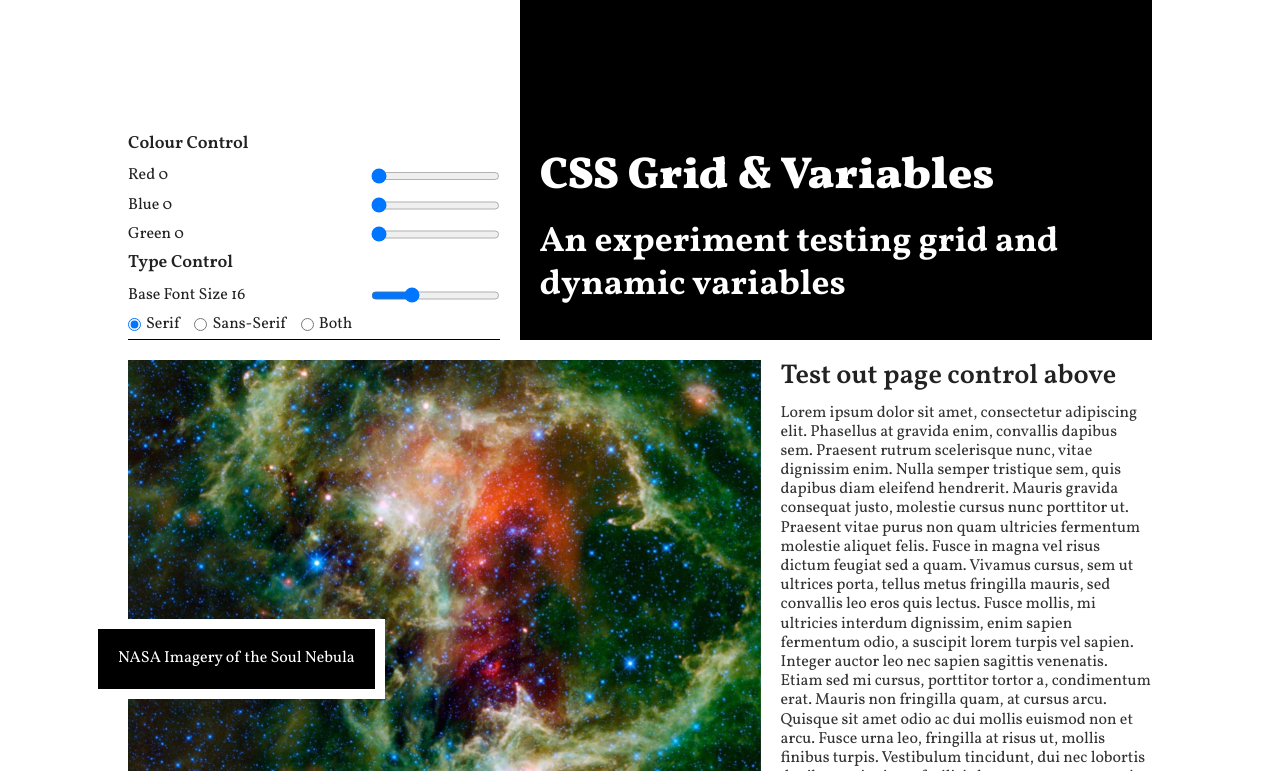
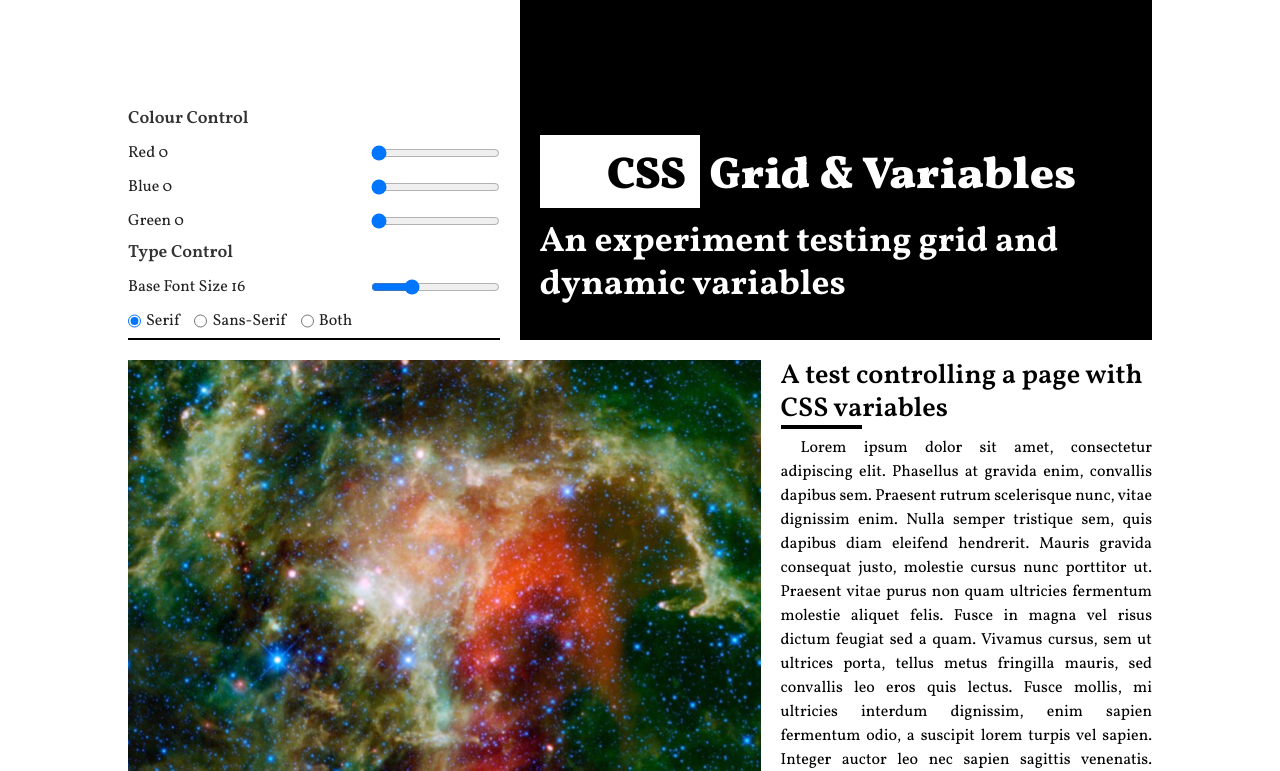
Before and after one commit to randywalton/css-variables, a website: page index.html in a window 1280 px wide. Shown: the top 771 px of the page. Drawn offline with Linux system fonts and the light colour scheme.

Commit message:
CSS typographic updates

```diff
--- a/index.html
+++ b/index.html
@@ -25,7 +25,7 @@
   <main class="page_grid">
 
     <header id="site_header" class="site_header">
-      <h1>CSS Grid & Variables</h1>
+      <h1><span>CSS</span> Grid & Variables</h1>
       <h2>An experiment testing grid and dynamic variables</h2>
     </header>
 
@@ -65,7 +65,7 @@
     </figure>
 
     <article id="site_article01" class="site_article">
-      <h3>Test out page control above</h3>
+      <h3>A test controlling a page with CSS variables</h3>
       <p> Lorem ipsum dolor sit amet, consectetur adipiscing elit. Phasellus at gravida enim, convallis dapibus sem. Praesent rutrum scelerisque nunc, vitae dignissim enim. Nulla semper tristique sem, quis dapibus diam eleifend hendrerit. Mauris gravida consequat justo, molestie cursus nunc porttitor ut. Praesent vitae purus non quam ultricies fermentum molestie aliquet felis. Fusce in magna vel risus dictum feugiat sed a quam. Vivamus cursus, sem ut ultrices porta, tellus metus fringilla mauris, sed convallis leo eros quis lectus. Fusce mollis, mi ultricies interdum dignissim, enim sapien fermentum odio, a suscipit lorem turpis vel sapien. Integer auctor leo nec sapien sagittis venenatis. Etiam sed mi cursus, porttitor tortor a, condimentum erat. Mauris non fringilla quam, at cursus arcu. Quisque sit amet odio ac dui mollis euismod non et arcu. Fusce urna leo, fringilla at risus ut, mollis finibus turpis. Vestibulum tincidunt, dui nec lobortis dapibus, enim justo facilisis lacus, at rutrum mauris lorem at enim.
       </p>
       <p>
--- a/sass/_mediaqueries.scss
+++ b/sass/_mediaqueries.scss
@@ -5,9 +5,49 @@
   Modify as content requires.
   ========================================================================== */
 
-  @media only screen and (min-width: 35em) {
-   /* Style adjustments for viewports that meet the condition */
-}
+  @media only screen and (min-width: 600px) {
+    #site_header {
+      grid-column: 4 / 9;
+      grid-row: 1 / 2;
+    }
+
+    #site_nav {
+      grid-column: 1 / 4;
+      grid-row: 1 / 2;
+    }
+
+    #main_image {
+      grid-column: 1 / 6;
+      grid-row: 2 / 5;
+      padding-top: 50%;
+    }
+
+    #site_article01 {
+      grid-column: 6 / 9;
+      grid-row: 2 / 6;
+    }
+
+    #site_article02 {
+      grid-column: 1 / 6;
+      grid-row: 5 / 8;
+    }
+
+    #site_footer {
+      grid-column: 1 / 9;
+      grid-row: 8 / 9;
+    }
+
+    .main_image {
+
+      figcaption {
+
+        bottom: 20%;
+        left: -40px;
+
+      }
+    }
+
+  }
 
 @media print,
       (-webkit-min-device-pixel-ratio: 1.25),
--- a/sass/_structure.scss
+++ b/sass/_structure.scss
@@ -12,50 +12,59 @@
 }
 
 #site_header {
-  grid-column: 4 / 9;
+  grid-column: 1 / 9;
   grid-row: 1 / 2;
 }
 
 #site_nav {
-  grid-column: 1 / 4;
-  grid-row: 1 / 2;
+  grid-column: 1 / 9;
+  grid-row: 2 / 4;
 }
 
 #main_image {
-  grid-column: 1 / 6;
-  grid-row: 2 / 5;
+  grid-column: 1 / 9;
+  grid-row: 4 / 5;
+  padding-top: 100%;
 }
 
 #site_article01 {
-  grid-column: 6 / 9;
-  grid-row: 2 / 6;
+  grid-column: 1 / 9;
+  grid-row: 5 / 6;
 }
 
 #site_article02 {
-  grid-column: 1 / 6;
-  grid-row: 5 / 8;
+  grid-column: 1 / 9;
+  grid-row: 6 / 8;
 }
 
 #site_footer {
   grid-column: 1 / 9;
-  grid-row: 8 / 9;
+  grid-row: 7 / 9;
 }
 
 .site_header{
   min-height: 300px;
   align-self: stretch;
   background-color: rgba(var(--site_base_red), var(--site_base_green), var(--site_base_blue), 1);
-  color:var(--text_on_color);
   padding: var(--site_gutter);
   display: flex;
   flex-direction: column;
   justify-content: flex-end;
+
+  h1, h2, h3, h4 {
+    color:var(--text_on_color);
+    span {
+      background: white;
+      color: rgba(var(--site_base_red), var(--site_base_green), var(--site_base_blue), 1);
+      padding: 0.225em 0.325em 0px 1.5em;
+    }
+  }
 }
 
 .site_nav {
   align-self:end;
   padding-top: var(--site_gutter);
-  border-bottom: 1px solid rgba(var(--site_base_red), var(--site_base_green), var(--site_base_blue), 1);
+  border-bottom: 2px solid rgba(var(--site_base_red), var(--site_base_green), var(--site_base_blue), 1);
 
   fieldset {
     display: flex;
@@ -69,8 +78,12 @@
         margin: 0px 15px 0px 5px;
       }
     }
+  }
 
+  h1, h2, h3, h4 {
+    color:#333;
   }
+
 }
 
 .main_image {
@@ -84,8 +97,8 @@
 
   figcaption {
     position: absolute;
-    bottom: 20%;
-    left: -40px;
+    bottom: var(--site_gutter);
+    left: var(--site_gutter);
     border: 10px solid var(--text_on_color);
     color:var(--text_on_color);
     padding: var(--site_gutter);
--- a/sass/_typography.scss
+++ b/sass/_typography.scss
@@ -2,21 +2,39 @@
   Typography
   ========================================================================== */
 html, body {
-  line-height: 1.2;
+  line-height: 1.5;
   font-size: var(--type_base_size);
   font-family: var(--type_base_copy);
 }
 
 p {
+  position: relative;
   font-size: 1em;
-  margin:0 0 0.4em 0;
+  margin:0 0 0.8em 0;
   font-weight: 400;
   font-family: var(--type_base_copy);
-  color:#333;
+  color: rgba(var(--site_base_red), var(--site_base_green), var(--site_base_blue), 1);
+  text-indent: var(--site_gutter);
+  text-align: justify;
+  text-justify: inter-word;
+  &::first-letter {
+    //font-weight: 900;
+  }
+  &:before {
+    // content: '';
+    // position: absolute;
+    // left: 0px;
+    // border-bottom: 3px solid rgba(var(--site_base_red), var(--site_base_green), var(--site_base_blue), 1);
+    // height: 1px;
+    // top: 0.65em;
+    // width: 0.8em;
+  }
 }
 
 h1, h2, h3, h4 {
-  // color: rgba(var(--site_base_red), var(--site_base_green), var(--site_base_blue), 1);
+  position: relative;
+  line-height: 1.2;
+  color: rgba(var(--site_base_red), var(--site_base_green), var(--site_base_blue), 1);
   margin:0 0 0.4em 0;
   font-family: var(--type_base_header);
 }
@@ -34,6 +52,17 @@ h2 {
 h3 {
   font-size: 1.7em;
   font-weight: 600;
+
+  &:after {
+    content: '';
+    position: absolute;
+    left: 0px;
+    border-bottom: 4px solid rgba(var(--site_base_red), var(--site_base_green), var(--site_base_blue), 1);
+    height: 1px;
+    bottom: -4px;
+    width: 3em;
+  }
+
 }
 
 h4 {
```
Also changed, not shown: build/css/main.min.css.
